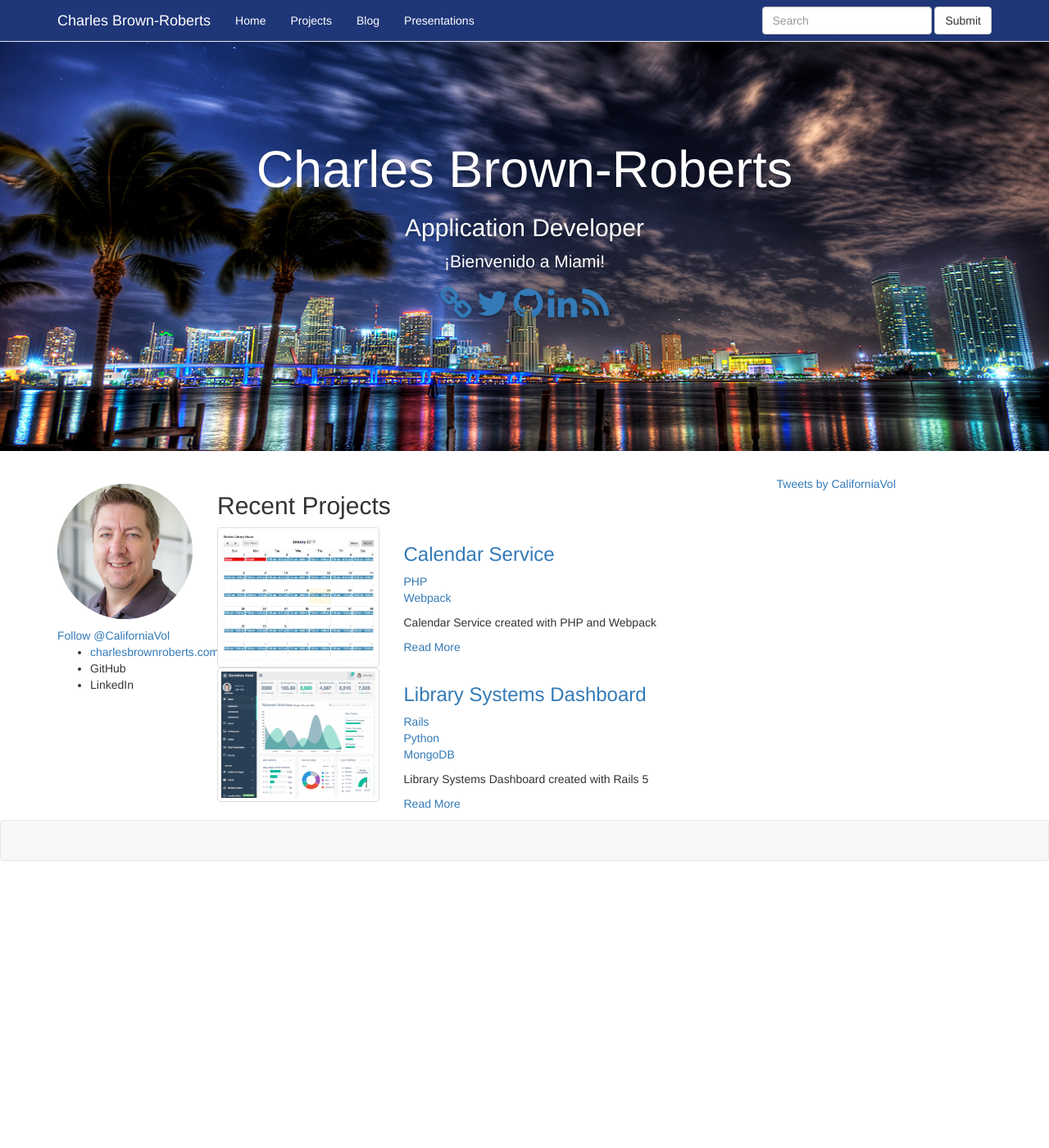
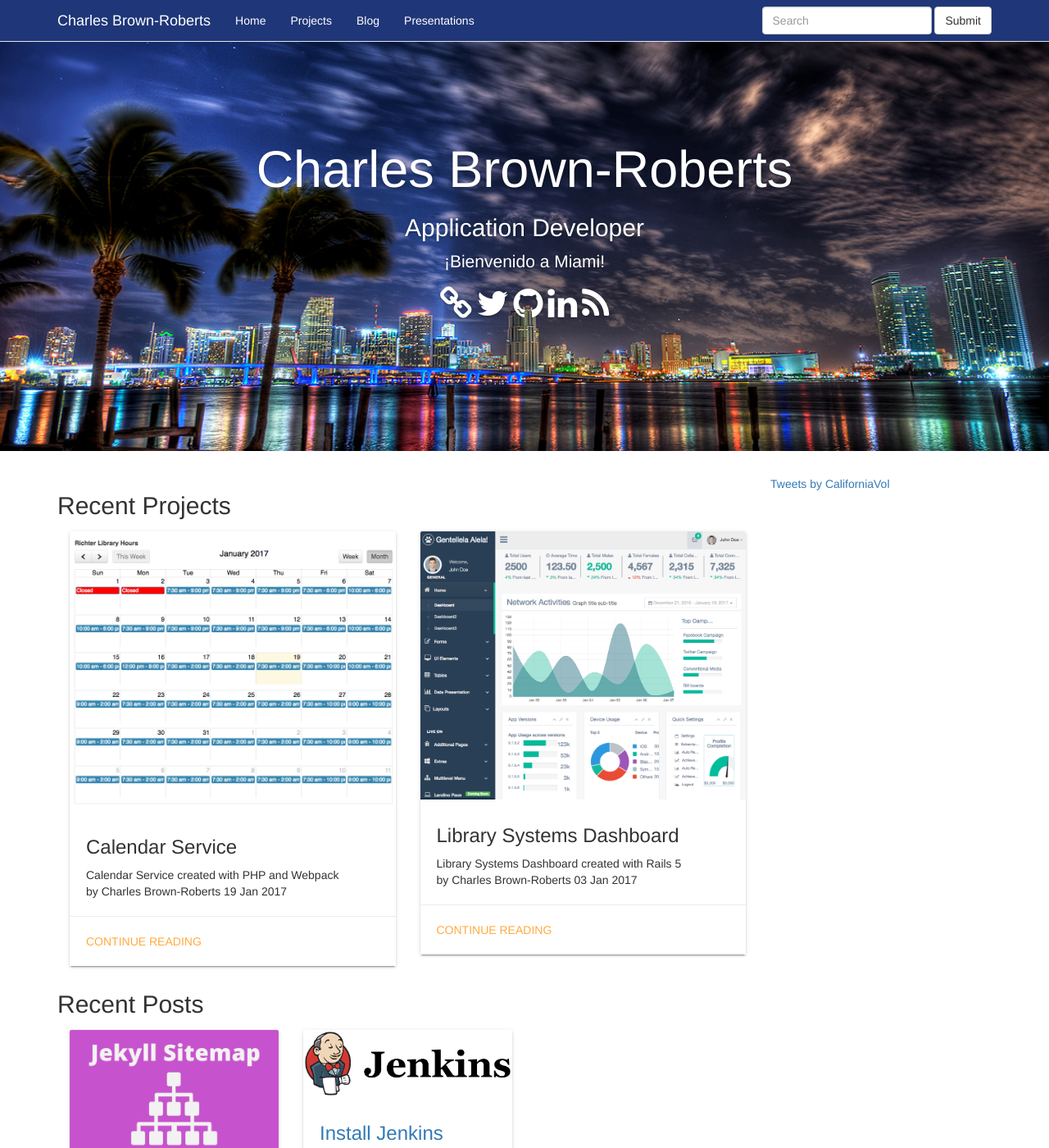
Before and after one commit to cgb37/cgb37.github.io, a Jekyll site: the page built from index.html, in a window 1280 px wide and 1400 px high. Shown: the whole window at 82% size. Built offline with Jekyll 4.4.1, drawn with Linux system fonts in a browser that asks for light colours; nearby versions of some CDN libraries; a script that is not in the unit is left out; comment, search, counter and statistics services are not loaded; some of the changed text lies outside the part shown.

Commit message:
redo index layout

```diff
--- a/css/app.css
+++ b/css/app.css
@@ -20,6 +20,13 @@
     text-shadow: 0 1px 3px rgba(0, 0, 0, 0.3);
     color: #fff;
     font-weight: bold;
+}
+
+.my-jumbotron a:link,
+.my-jumbotron a:visited,
+.my-jumbotron a:hover,
+.my-jumbotron a:active {
+    color: #fff;
 }
 
 @media only screen and (max-width: 421px) {
--- a/index.html
+++ b/index.html
@@ -22,47 +22,70 @@ title: Charles Brown-Roberts Developer Projects
 </div>
 
 <div class="container">
-    <div class="row">
 
-        <div class="col-lg-2">
-            {% include profile.html %}
-        </div>
 
-        <div class="col-lg-7">
+    <div class="col-lg-9">
+
+        <div class="row">
             <h2>Recent Projects</h2>
-            {% for post in site.categories.project limit:10 %}
-            <div class="image-box style-3-b">
-                <div class="row">
-                    <div class="col-sm-6 col-md-4">
-                        <div class="shadow bordered">
-                            <img class="img-responsive img-thumbnail" src="{{site.baseurl}}/{{ post.thumbnail }}" alt="">
+            {% for post in site.categories.project limit:2 %}
+            <div class="col-lg-6">
+                <div class="card">
+                    <div class="card-image">
+                        <img src="{{site.baseurl}}/{{ post.card }}">
+                    </div>
+                    <div class="card-content">
+                        <span class="card-title">{{ post.title }}</span>
+                        <div class="card-metadata">
+                            <p>{{ post.meta }}</p>
+                            <span>by {{ post.author }}</span>
+                            <span>{{ post.date | date_to_string }}</span>
                         </div>
                     </div>
-                    <div class="col-sm-6 col-md-8">
-                        <div class="body">
-                            <h3 class="title"> <a href="{{site.baseurl}}{{ post.url }}">{{post.title}}</a></h3>
-                            <p class="small mb-10">
-                                {% if post.tags != empty %}
-                            <div class="tag-icon-image">
-                                {% for tag in post.tags %}
-                                <div class="tag-link"><a href="{{ site.baseurl }}/tags#{{ tag | uri_escape }}">{{ tag }}</a></div>
-                                {% endfor %}
-                            </div>
-                            {% endif %}
-                            </p>
-                            <div class="separator-2"></div>
-                            <p class="mb-10">{{ post.meta }}</p>
-                            <p><a href="{{site.baseurl}}{{ post.url }}">Read More</a></p>
-                        </div>
+                    <div class="card-action">
+                        <a href="{{ post.url }}" rel="bookmark" title="{{ post.title }}">Continue Reading</a>
                     </div>
                 </div>
             </div>
             {% endfor %}
         </div>
 
-        <div class="col-lg-3">
-            <a class="twitter-timeline" data-width="290" data-height="800" href="https://twitter.com/CaliforniaVol">Tweets by CaliforniaVol</a> <script async src="//platform.twitter.com/widgets.js" charset="utf-8"></script>
+        <div class="row">
+            <h2>Recent Posts</h2>
+            {% for post in site.categories.blog limit:2 %}
+            <div class="col-lg-4">
+                <div class="card">
+                    <div class="card-image">
+                        <a href="{{ post.url }}" rel="bookmark" title="{{ post.title }}">
+                            <img src="{{site.baseurl}}/{{ post.card }}">
+                        </a>
+                    </div>
+                    <div class="card-content">
+                    <span class="card-title">
+                        <a href="{{ post.url }}" rel="bookmark" title="{{ post.title }}">{{ post.title }}</a>
+                    </span>
+                        <div class="card-metadata">
+                            <span>by <a href="{{ post.author_url }}">{{ post.author }}</a></span><br>
+                            <span>{{ post.date | date_to_string }}</span>
+                        </div>
+                    </div>
+                    <div class="card-action">
+                        <div class="article-abstract">
+                            {{ post.abstract }}
+                        </div>
+                        <a href="{{ post.url }}" rel="bookmark" title="{{ post.title }}">Continue Reading</a>
+                    </div>
+                </div>
+            </div>
+            {% endfor %}
         </div>
 
     </div>
+
+
+    <div class="col-lg-3">
+        <a class="twitter-timeline" data-width="290" data-height="800" href="https://twitter.com/CaliforniaVol">Tweets by CaliforniaVol</a> <script async src="//platform.twitter.com/widgets.js" charset="utf-8"></script>
+    </div>
+
+
 </div>
```
